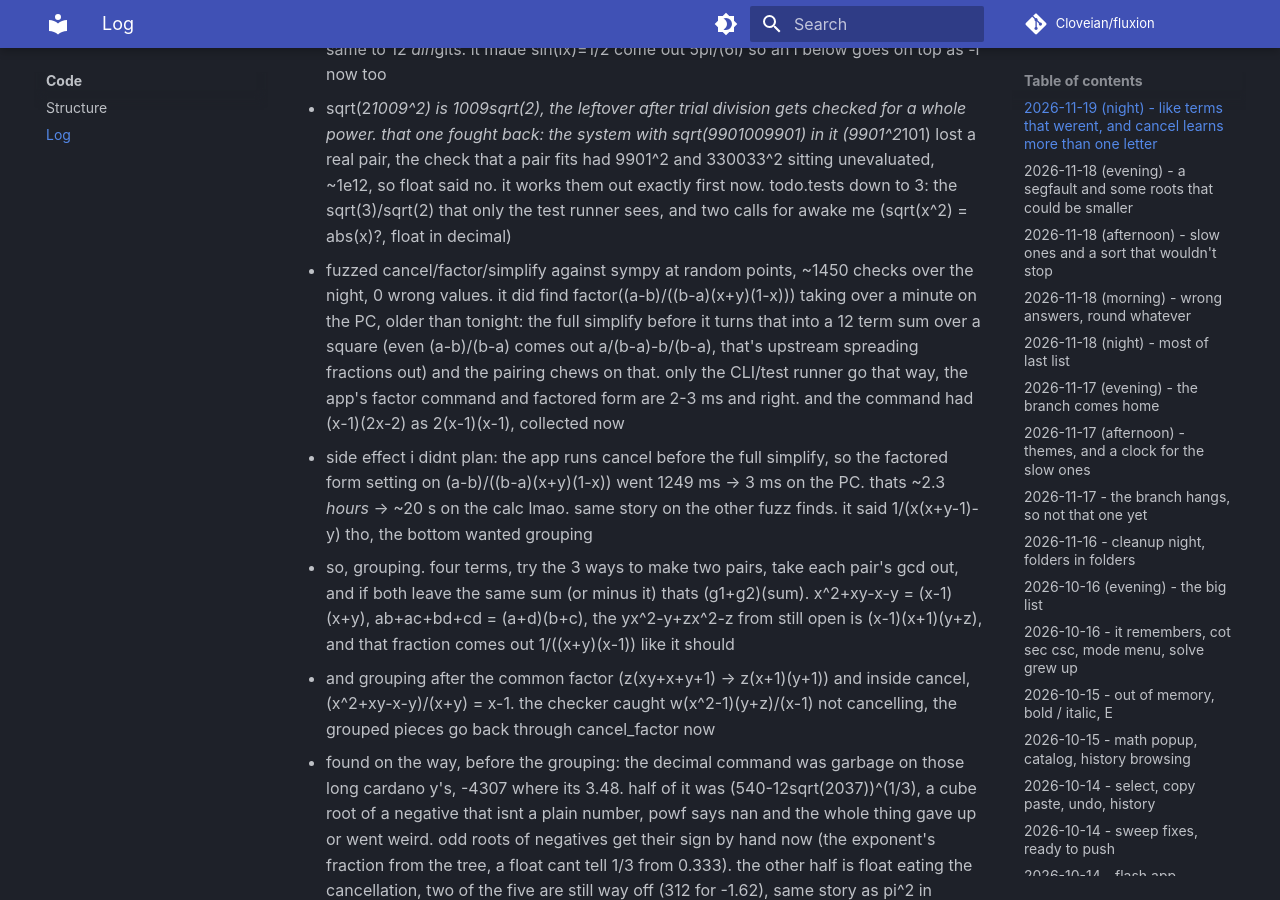
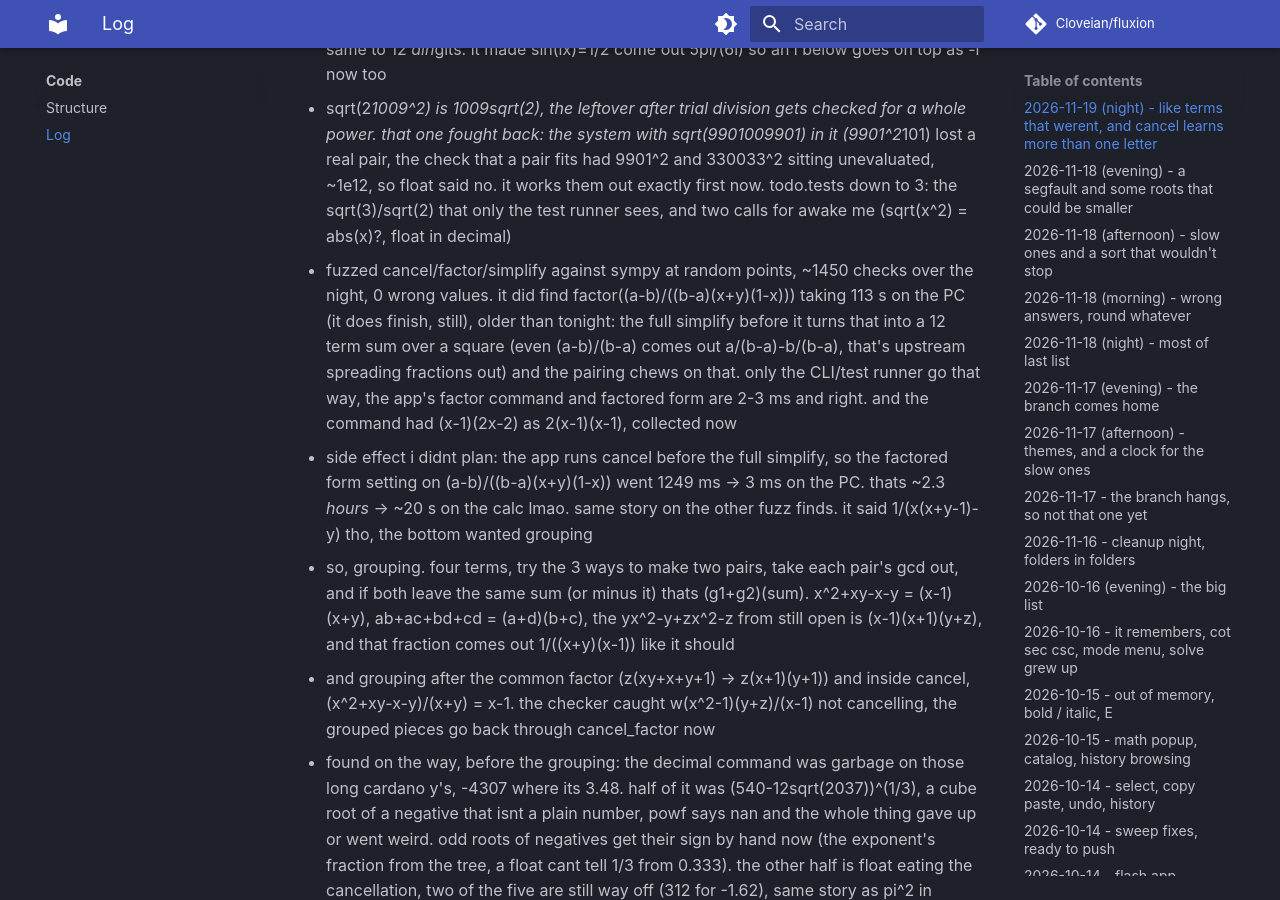
Before and after one commit to Cloveian/fluxion, an MkDocs documentation site: the page built from docs/code/log.md, in a window 1280 px wide and 900 px high, scrolled down 939 px. Built offline with MkDocs 1.6.1 and Material for MkDocs 9.7.7, drawn with Linux system fonts in a browser that asks for light colours; comment, search, counter and statistics services are not loaded.

Commit message:
log: the slow factor does finish, 113 s

```diff
--- a/docs/code/log.md
+++ b/docs/code/log.md
@@ -10,7 +10,7 @@
 - and a factor against its negative, (a^2-b^2)/(b-a) = -a-b. todo 6 -> 5
 - and the like terms thing for real: (3a)/b-(10a)/(7b) didnt collect either, only under the full simplify. -10/7 is a tree, not a number node, so the pairing said "not numbers". systems got shorter from it (9 of 600, cardano y's collect into /72s), checked in sympy, same to 12 *dih*gits. it made sin(ix)=1/2 come out 5pi/(6i) so an i below goes on top as -i now too
 - sqrt(2*1009^2) is 1009sqrt(2), the leftover after trial division gets checked for a whole power. that one fought back: the system with sqrt(9901009901) in it (9901^2*101) lost a real pair, the check that a pair fits had 9901^2 and 330033^2 sitting unevaluated, ~1e12, so float said no. it works them out exactly first now. todo.tests down to 3: the sqrt(3)/sqrt(2) that only the test runner sees, and two calls for awake me (sqrt(x^2) = abs(x)?, float in decimal)
-- fuzzed cancel/factor/simplify against sympy at random points, ~1450 checks over the night, 0 wrong values. it did find factor((a-b)/((b-a)(x+y)(1-x))) taking over a minute on the PC, older than tonight: the full simplify before it turns that into a 12 term sum over a square (even (a-b)/(b-a) comes out a/(b-a)-b/(b-a), that's upstream spreading fractions out) and the pairing chews on that. only the CLI/test runner go that way, the app's factor command and factored form are 2-3 ms and right. and the command had (x-1)(2x-2) as 2(x-1)(x-1), collected now
+- fuzzed cancel/factor/simplify against sympy at random points, ~1450 checks over the night, 0 wrong values. it did find factor((a-b)/((b-a)(x+y)(1-x))) taking 113 s on the PC (it does finish, still), older than tonight: the full simplify before it turns that into a 12 term sum over a square (even (a-b)/(b-a) comes out a/(b-a)-b/(b-a), that's upstream spreading fractions out) and the pairing chews on that. only the CLI/test runner go that way, the app's factor command and factored form are 2-3 ms and right. and the command had (x-1)(2x-2) as 2(x-1)(x-1), collected now
 - side effect i didnt plan: the app runs cancel before the full simplify, so the factored form setting on (a-b)/((b-a)(x+y)(1-x)) went 1249 ms -> 3 ms on the PC. thats ~2.3 *hours* -> ~20 s on the calc lmao. same story on the other fuzz finds. it said 1/(x(x+y-1)-y) tho, the bottom wanted grouping
 - so, grouping. four terms, try the 3 ways to make two pairs, take each pair's gcd out, and if both leave the same sum (or minus it) thats (g1+g2)(sum). x^2+xy-x-y = (x-1)(x+y), ab+ac+bd+cd = (a+d)(b+c), the yx^2-y+zx^2-z from still open is (x-1)(x+1)(y+z), and that fraction comes out 1/((x+y)(x-1)) like it should
 - and grouping after the common factor (z(xy+x+y+1) -> z(x+1)(y+1)) and inside cancel, (x^2+xy-x-y)/(x+y) = x-1. the checker caught w(x^2-1)(y+z)/(x-1) not cancelling, the grouped pieces go back through cancel_factor now
```
